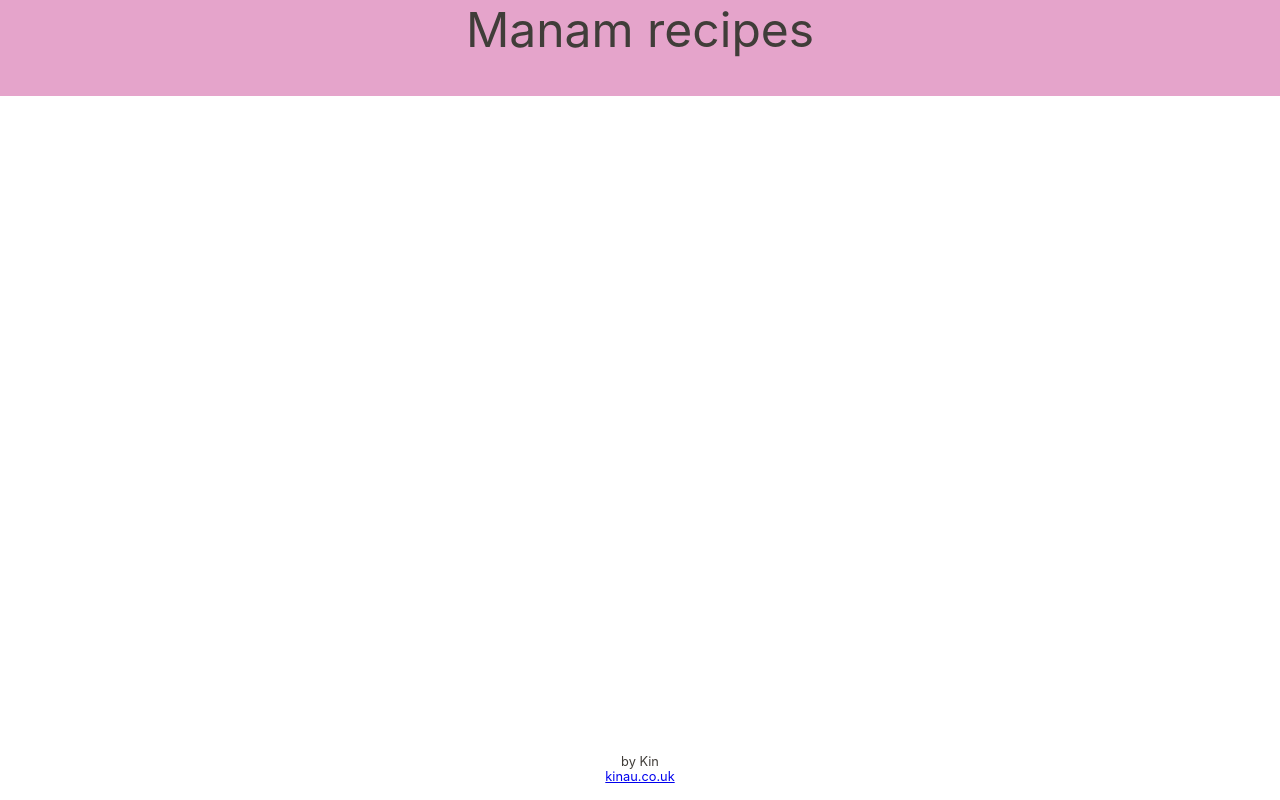
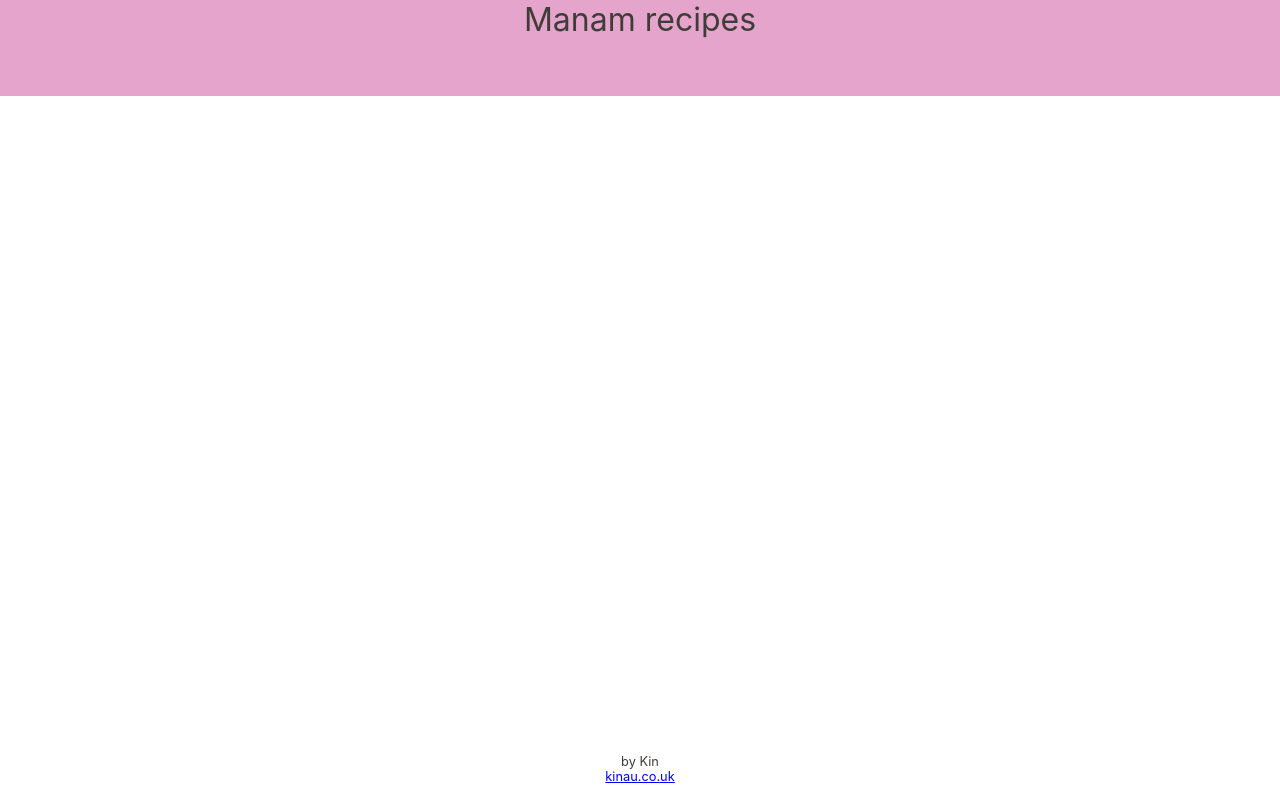
Before and after one commit to kin-au/manam-recipes, a React (Create React App) app: page / in a window 1280 px wide. Built offline with nearby package versions, Linux system fonts and the light colour scheme.

Commit message:
header style, viewport meta

```diff
--- a/public/index.html
+++ b/public/index.html
@@ -3,7 +3,10 @@
   <head>
     <meta charset="utf-8" />
     <link rel="icon" href="%PUBLIC_URL%/favicon.ico" />
-    <meta name="viewport" content="width=device-width, initial-scale=1" />
+    <meta
+      name="viewport"
+      content="minimum-scale=1, initial-scale=1, width=device-width"
+    />
     <meta name="theme-color" content="#000000" />
     <link
       rel="stylesheet"
--- a/src/components/Header/Header.style.js
+++ b/src/components/Header/Header.style.js
@@ -8,7 +8,7 @@
   width: 100%;
   background-color: ${lightTheme.colors.background};
   color: ${lightTheme.colors.primary};
-  font-size: 3rem;
+  font-size: 2rem;
 `;
 
 export { Header };
```
